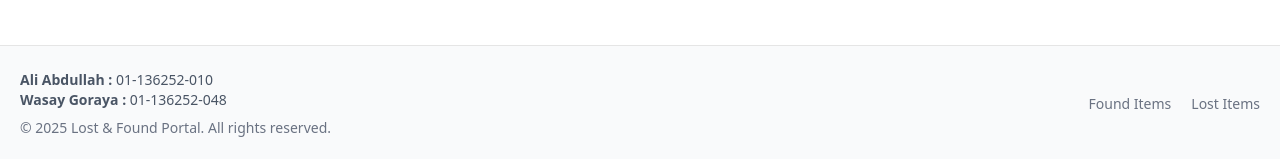
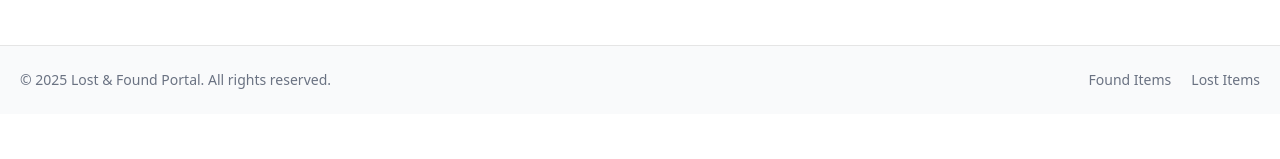
Before and after one commit to AliAbdullah0/Lost-and-Found-Portal, a Next.js app: page /found in a window 1280 px wide. Shown: the part 883-1042 px from the top of the page. After the commit the page ends 997 px from the top, so only its background shows below. Built offline with nearby package versions, Linux system fonts and the light colour scheme; no server answers; the database is empty.

Commit message:
Update Footer.tsx

```diff
--- a/components/Footer.tsx
+++ b/components/Footer.tsx
@@ -4,10 +4,7 @@ const Footer = () => {
 
       <div className="max-w-7xl mx-auto px-5 py-6 flex md:flex-col flex-col-reverse md:flex-row items-center justify-between gap-4">
     <div className="space-y-2">
-        <ul className="text-gray-600 text-sm">
-            <li><span className="font-semibold">Ali Abdullah : </span>01-136252-010</li>
-            <li><span className="font-semibold">Wasay Goraya : </span>01-136252-048</li>
-        </ul>
+
         <p className="md:text-sm text-xs text-gray-500 ">
           © {new Date().getFullYear()} Lost & Found Portal. All rights reserved.
         </p>
```
